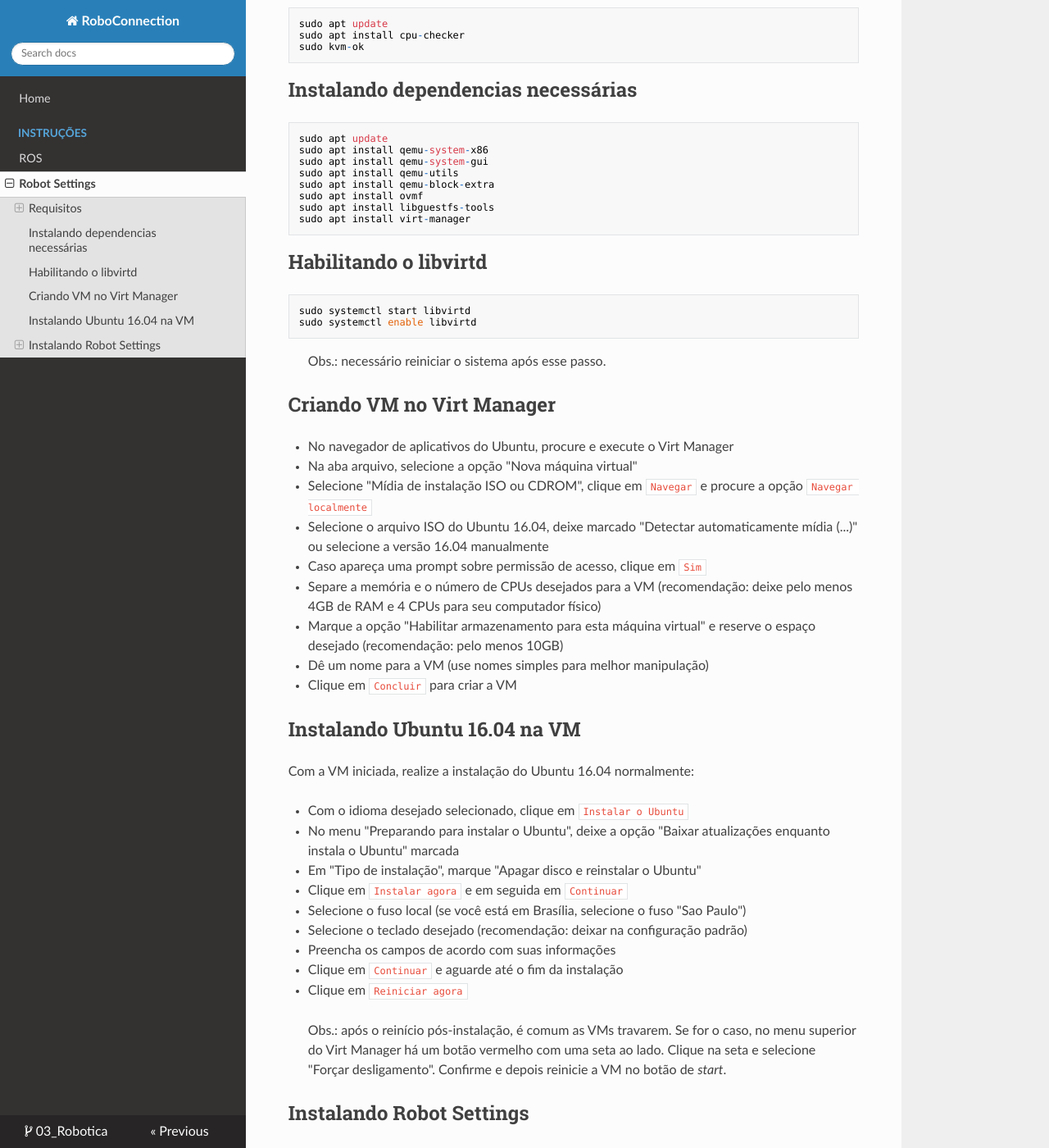
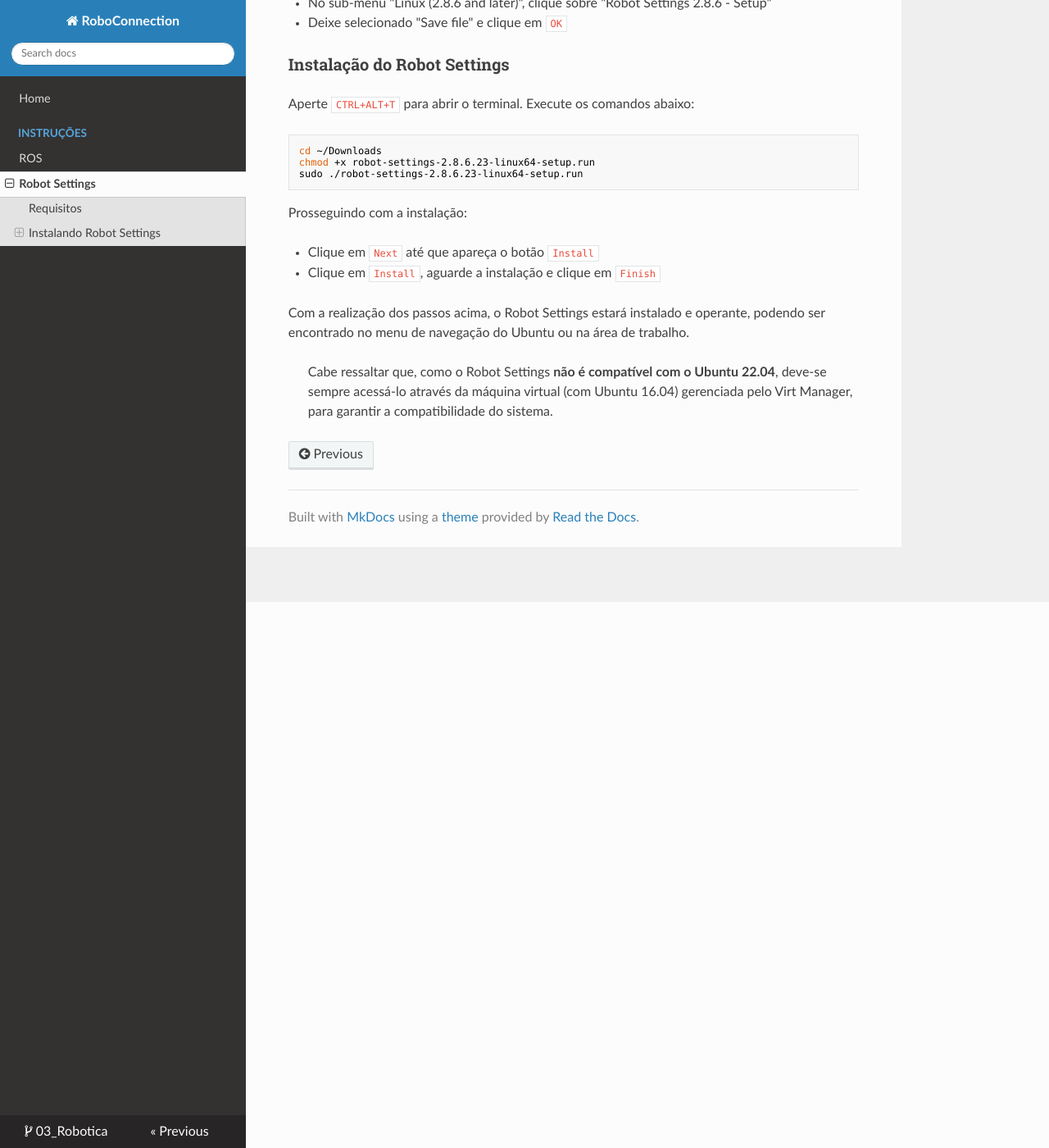
Before and after one commit to ResidenciaTICBrisa/03_Robotica, an MkDocs documentation site: the page built from docs/Instruções/Robot_Settings.md, in a window 1280 px wide and 1400 px high, scrolled down 666 px. Shown: the whole window at 82% size. Built offline with MkDocs 1.6.1, drawn with Linux system fonts in a browser that asks for light colours; nearby versions of some CDN libraries; some of the changed text lies outside the part shown.

Commit message:
Modificando tutorial robot settings

````diff
--- a/docs/Instruções/Robot_Settings.md
+++ b/docs/Instruções/Robot_Settings.md
@@ -1,82 +1,17 @@
-# Instalação do Robot Settings no Ubuntu 22.04
+# Instalação do Robot Settings no Ubuntu 16.04
 
 O Robot Settings é um programa usado para configurar e gerenciar robôs da Softbank Robotics.
 
-Entretanto, até o momento da criação desse tutorial, o Robot Settings é compatível (em distribuições Ubuntu) apenas na versão 16.04 (Xenial Xerus).
-
-Para contornar o problema, criaremos uma máquina virtual (VM) com **QEMU/KVM** usando o **Virt Manager**.
+Entretanto, até o momento da criação desse tutorial, o Robot Settings é compatível (em distribuições Ubuntu) apenas na versão **16.04 (Xenial Xerus)**.
 
 ## Requisitos
 
-- Ubuntu 22.04 (Jammy Jellyfish)
-- Cópia baixada da ISO do Ubuntu 16.04 (Xenial Xerus)
-- Ao menos 50GB de espaço livre no disco rígido
-- Ao menos 8GB de RAM
-- Processador compatível com aceleração baseada em KVM
-
-### Verificando compatibilidade
-
-Para verificar a compatibilidade, pode-se executar o comando `kvm-ok` do pacote `cpu-checker` como superuser.
-
-```
-sudo apt update
-sudo apt install cpu-checker
-sudo kvm-ok
-```
-
-## Instalando dependencias necessárias
-
-```
-sudo apt update
-sudo apt install qemu-system-x86
-sudo apt install qemu-system-gui
-sudo apt install qemu-utils
-sudo apt install qemu-block-extra
-sudo apt install ovmf
-sudo apt install libguestfs-tools
-sudo apt install virt-manager
-```
-
-## Habilitando o libvirtd
-
-```
-sudo systemctl start libvirtd
-sudo systemctl enable libvirtd
-```
-
-> Obs.: necessário reiniciar o sistema após esse passo.
-
-## Criando VM no Virt Manager
-
-- No navegador de aplicativos do Ubuntu, procure e execute o Virt Manager
-- Na aba arquivo, selecione a opção "Nova máquina virtual"
-- Selecione "Mídia de instalação ISO ou CDROM", clique em `Navegar` e procure a opção `Navegar localmente`
-- Selecione o arquivo ISO do Ubuntu 16.04, deixe marcado "Detectar automaticamente mídia (...)" ou selecione a versão 16.04 manualmente
-- Caso apareça uma prompt sobre permissão de acesso, clique em `Sim`
-- Separe a memória e o número de CPUs desejados para a VM (recomendação: deixe pelo menos 4GB de RAM e 4 CPUs para seu computador físico)
-- Marque a opção "Habilitar armazenamento para esta máquina virtual" e reserve o espaço desejado (recomendação: pelo menos 10GB)
-- Dê um nome para a VM (use nomes simples para melhor manipulação)
-- Clique em `Concluir` para criar a VM
-
-## Instalando Ubuntu 16.04 na VM
-
-Com a VM iniciada, realize a instalação do Ubuntu 16.04 normalmente:
-
-- Com o idioma desejado selecionado, clique em `Instalar o Ubuntu`
-- No menu "Preparando para instalar o Ubuntu", deixe a opção "Baixar atualizações enquanto instala o Ubuntu" marcada
-- Em "Tipo de instalação", marque "Apagar disco e reinstalar o Ubuntu"
-- Clique em `Instalar agora` e em seguida em `Continuar`
-- Selecione o fuso local (se você está em Brasília, selecione o fuso "Sao Paulo")
-- Selecione o teclado desejado (recomendação: deixar na configuração padrão)
-- Preencha os campos de acordo com suas informações
-- Clique em `Continuar` e aguarde até o fim da instalação
-- Clique em `Reiniciar agora`
-
-> Obs.: após o reinício pós-instalação, é comum as VMs travarem. Se for o caso, no menu superior do Virt Manager há um botão vermelho com uma seta ao lado. Clique na seta e selecione "Forçar desligamento". Confirme e depois reinicie a VM no botão de _start_.
+- Ubuntu 16.04 (Xenial Xerus)
+- Ao menos 1GB de espaço livre no disco rígido
 
 ## Instalando Robot Settings
 
-Os seguintes passos devem ser realizados dentro da VM com Ubuntu 16.04.
+Os seguintes passos devem ser realizados dentro da VM com Ubuntu 16.04 ou em um sistema com Ubuntu 16.04 nativo.
 
 ### Download do Robot Settings
 
@@ -91,7 +26,7 @@
 Aperte `CTRL+ALT+T` para abrir o terminal. Execute os comandos abaixo:
 
 ```
-cd Downloads
+cd ~/Downloads
 chmod +x robot-settings-2.8.6.23-linux64-setup.run
 sudo ./robot-settings-2.8.6.23-linux64-setup.run
 ```
````
